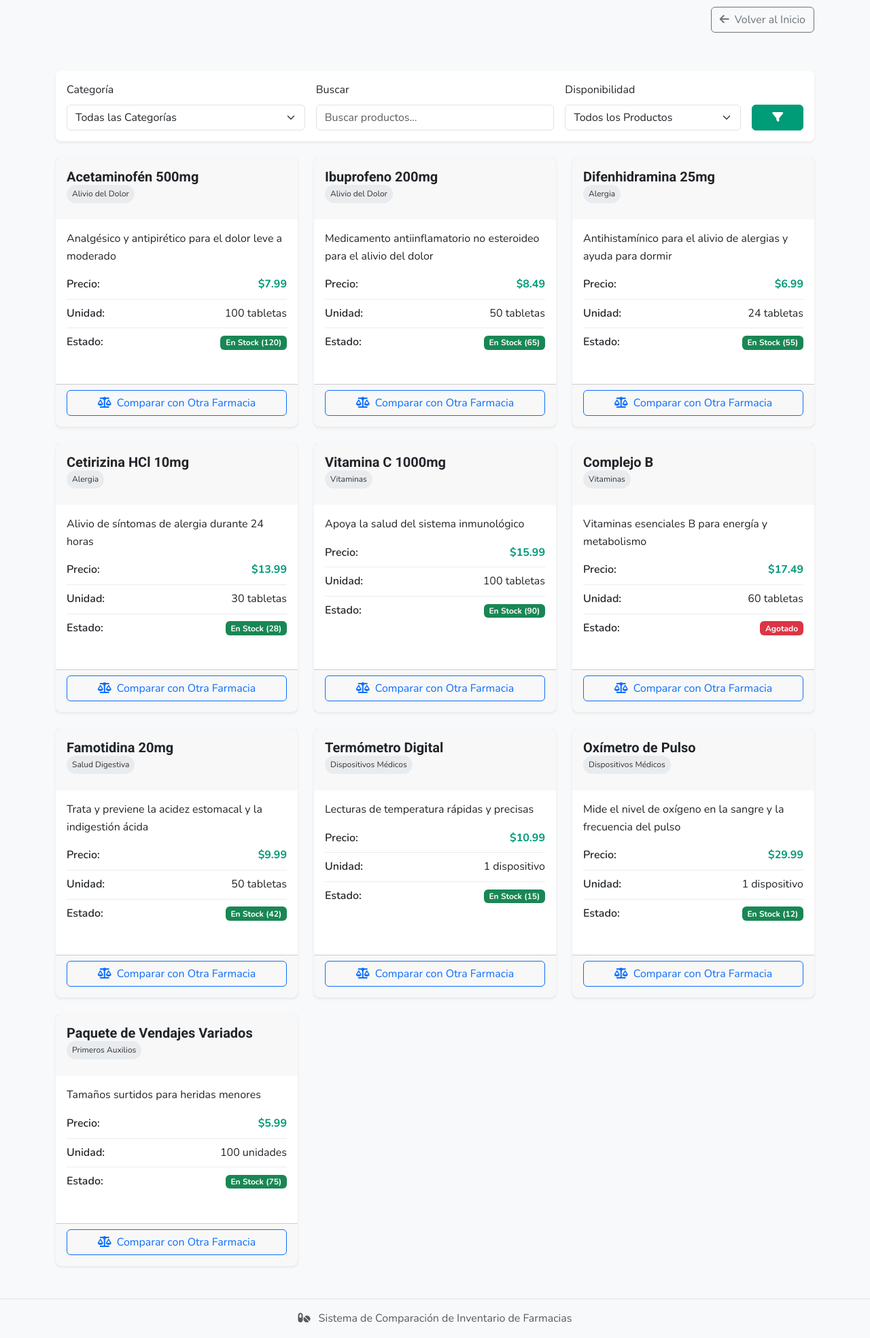
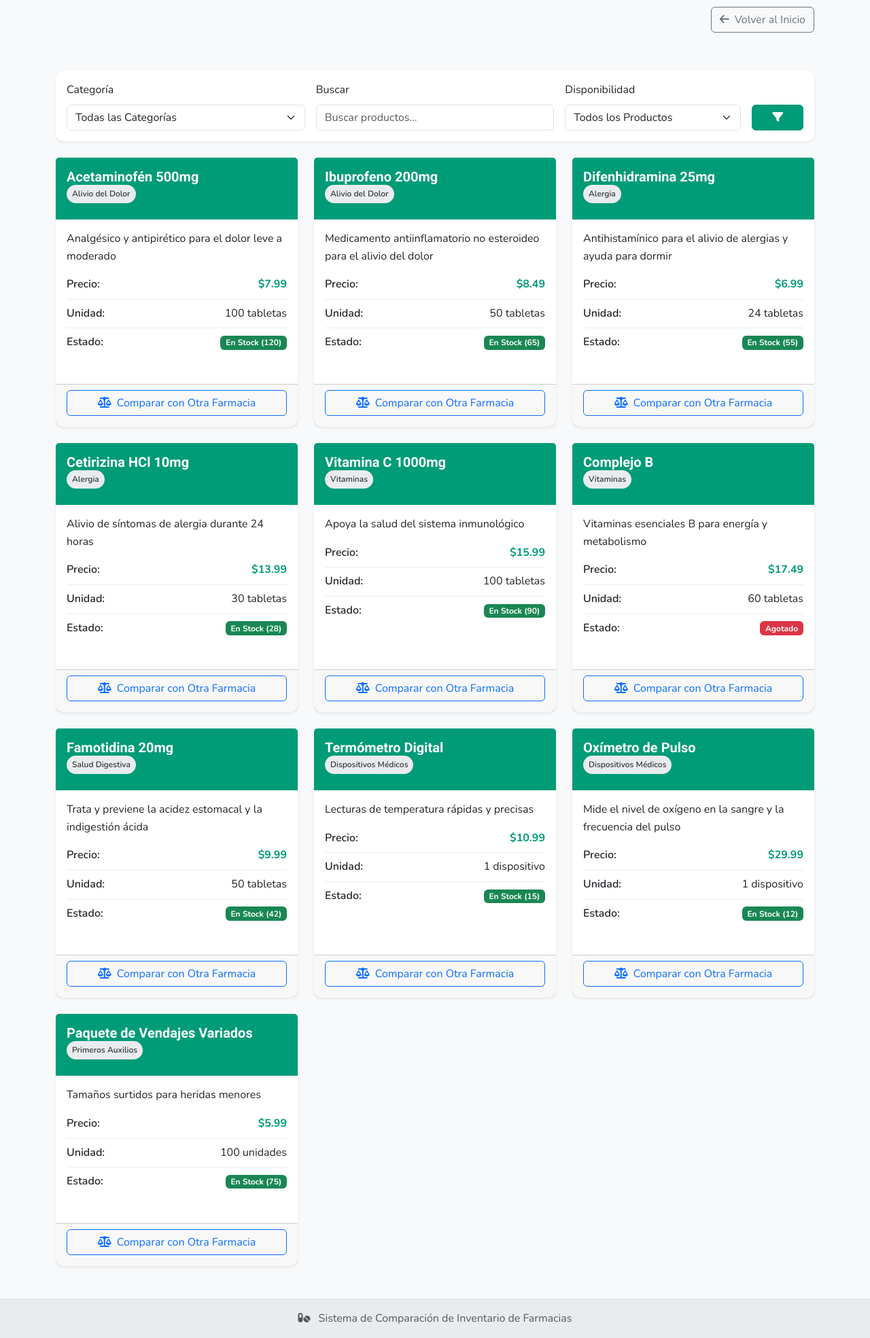
Before and after one commit to ramielk/Comparador-de-precios-farmacias, a Flask app: page /pharmacy/2 in a window 1280 px wide. Shown: the part 137-2106 px from the top of the page at 68% size. Run offline with Flask 3, Linux system fonts and the light colour scheme; some libraries are stand-ins or nearby versions.

Commit message:
styles.css

```diff
--- a/static/css/styles.css
+++ b/static/css/styles.css
@@ -1,14 +1,13 @@
 :root {
-    --primary: #009B77;
-    /* pharmacy green */
-    --secondary: #4A90E2;
-    /* medical blue */
-    --background: #F8F9FA;
-    /* light grey */
-    --text: #333333;
-    /* dark grey */
-    --accent: #E74C3C;
-    /* highlight red */
+    --primary: #009B77; /* pharmacy green */
+    --secondary: #4A90E2; /* medical blue */
+    --success: #28a745;
+    --danger: #dc3545;
+    --warning: #ffc107;
+    --info: #17a2b8;
+    --background: #F8F9FA; /* light grey */
+    --text: #333333; /* dark grey */
+    --accent: #E74C3C; /* highlight red */
     --light-grey: #e9ecef;
     --card-shadow: 0 .125rem .25rem rgba(0, 0, 0, .075);
     --spacing: 16px;
@@ -20,6 +19,13 @@ body {
     background-color: var(--background);
     color: var(--text);
     line-height: 1.6;
+    min-height: 100vh; /* Ensures footer sticks to bottom */
+    display: flex;
+    flex-direction: column;
+}
+
+main {
+    flex: 1; /* Makes main content area grow to push footer down */
 }
 
 h1,
@@ -41,11 +47,41 @@ h6 {
 .navbar-brand {
     font-weight: 700;
     font-size: 1.5rem;
+    color: white !important; /* Ensure brand is white */
+}
+
+/* Flash Messages */
+.flash-messages {
+    margin-top: 1rem;
+}
+.flash {
+    padding: 10px;
+    margin-bottom: 10px;
+    border-radius: 8px; /* Slightly more rounded */
+    box-shadow: 0 2px 4px rgba(0,0,0,0.1); /* Subtle shadow */
+}
+.flash.alert-success { background-color: #d4edda; color: #155724; border: 1px solid #c3e6cb; }
+.flash.alert-info { background-color: #d1ecf1; color: #0c5460; border: 1px solid #bee5eb; }
+.flash.alert-warning { background-color: #fff3cd; color: #856404; border: 1px solid #ffeeba; }
+.flash.alert-danger { background-color: #f8d7da; color: #721c24; border: 1px solid #f5c6cb; }
+.flash.alert-error { /* Fallback for 'error' category if not mapped to 'danger' */
+    background-color: #f8d7da; color: #721c24; border: 1px solid #f5c6cb;
+}
+
+
+/* Cart Badge */
+.cart-badge {
+    font-size: 0.75em;
+    vertical-align: super;
+    margin-left: 5px;
+    background-color: var(--danger) !important;
+    padding: .35em .65em;
+    border-radius: 50rem;
 }
 
 /* Card Styling */
 .card {
-    border-radius: 0.5rem;
+    border-radius: 0.75rem; /* More rounded corners */
     box-shadow: var(--card-shadow);
     border: none;
     margin-bottom: var(--spacing);
@@ -53,6 +89,26 @@ h6 {
 
 .card-title {
     font-weight: 600;
+}
+
+.card-header {
+    border-bottom: none;
+    background-color: var(--primary); /* Default for card headers if not specified */
+    color: white;
+    font-weight: 600;
+}
+
+/* Custom Gradient Backgrounds for Card Headers */
+.bg-gradient-primary {
+    background: linear-gradient(135deg, var(--primary) 0%, #007f5f 100%) !important;
+}
+
+.bg-gradient-success {
+    background: linear-gradient(135deg, var(--success) 0%, #218838 100%) !important;
+}
+
+.bg-gradient-info {
+    background: linear-gradient(135deg, var(--info) 0%, #117a8b 100%) !important;
 }
 
 /* Pharmacy Cards */
@@ -202,7 +258,10 @@ h6 {
     margin-top: 1rem;
 }
 
-.img-fluid {}
+.img-fluid {
+  max-width: 100%;
+  height: auto;
+}
 
 .comparison-table th {
     background-color: var(--light-grey);
@@ -217,10 +276,11 @@ h6 {
 /* Footer */
 .footer {
     border-top: 1px solid #dee2e6;
-    margin-top: 2rem;
+    margin-top: auto; /* Pushes footer to the bottom */
+    background-color: var(--light-grey) !important;
 }
 
-/* Responsive Adjustments */
+/* Responsive Font Sizes for smaller screens */
 @media (max-width: 767.98px) {
     .navbar-brand {
         font-size: 1.2rem;
@@ -237,4 +297,8 @@ h6 {
     .product-info .info-item {
         flex-direction: column;
     }
+
+    .display-6-sm { /* Custom class for smaller display-6 on small screens */
+        font-size: 1.5rem; /* Smaller than default display-6 */
+    }
 }
```
